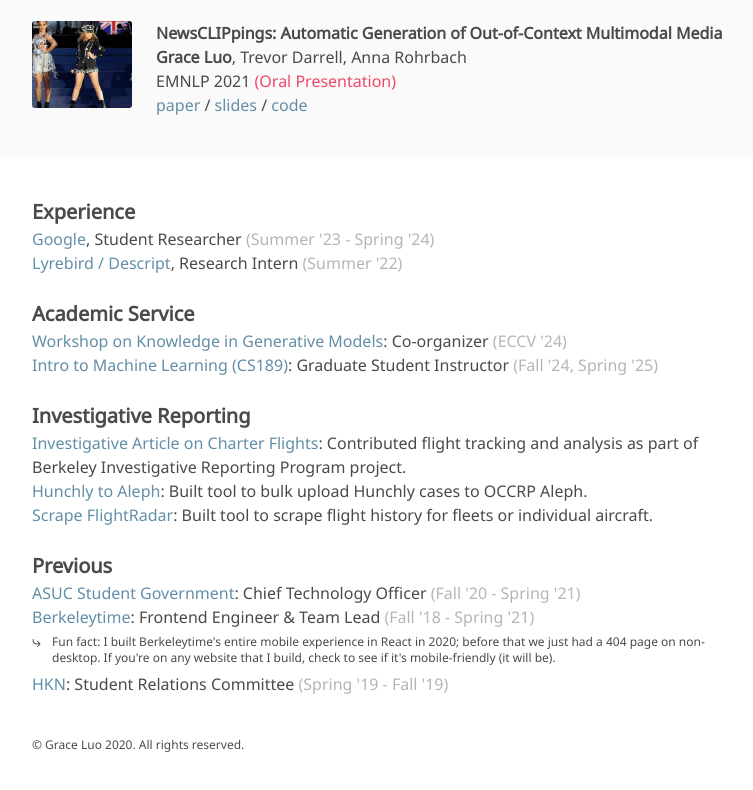
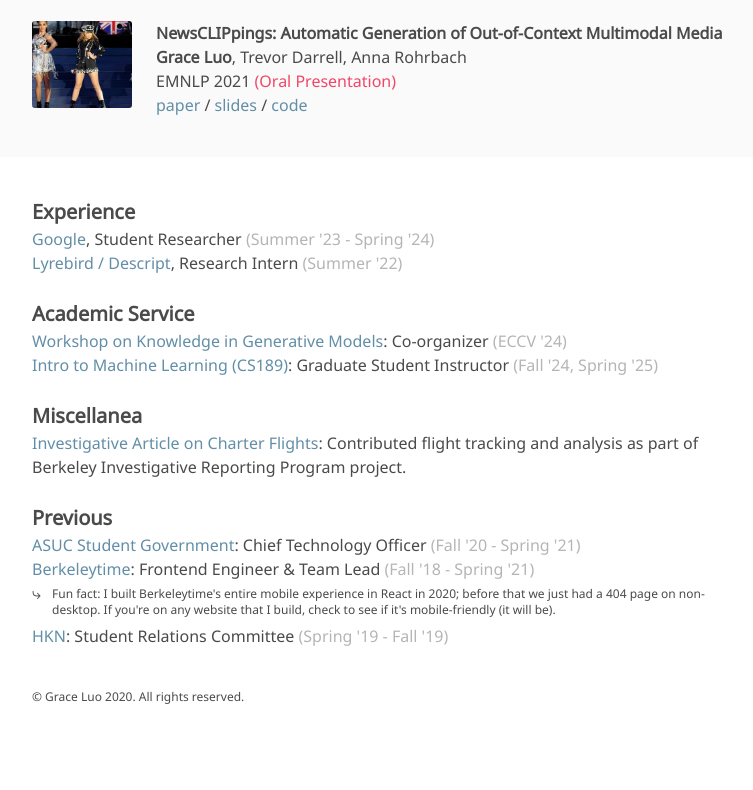
Before and after one commit to g-luo/g-luo.github.io, a plain HTML site: page index.html in a window 1280 px wide. Shown: the part 1121-1911 px from the top of the page, without its empty margins (248-1001 px from the left). After the commit the page ends 1877 px from the top, so only its background shows below. Drawn offline with Linux system fonts and the light colour scheme.

Commit message:
Reformat website

```diff
--- a/index.html
+++ b/index.html
@@ -260,16 +260,10 @@
       </li>
     </ul>
     <br>
-    <div class="is-size-5"><b>Investigative Reporting</b></div>
+    <div class="is-size-5"><b>Miscellanea</b></div>
     <ul>
       <li>
         <a href="https://journalism.berkeley.edu/projects/us-expelled-haitians-fuel-charter-business-to-latin-america" target="_blank">Investigative Article on Charter Flights</a>: Contributed flight tracking and analysis as part of Berkeley Investigative Reporting Program project.
-      </li>
-      <li>
-        <a href="https://share.streamlit.io/g-luo/hunchly_aleph/main" target="_blank">Hunchly to Aleph</a>: Built tool to bulk upload Hunchly cases to OCCRP Aleph.
-      </li>
-      <li>
-        <a href="https://share.streamlit.io/g-luo/flightradar/main" target="_blank">Scrape FlightRadar</a>: Built tool to scrape flight history for fleets or individual aircraft.
       </li>
     </ul>
     <br>
```
